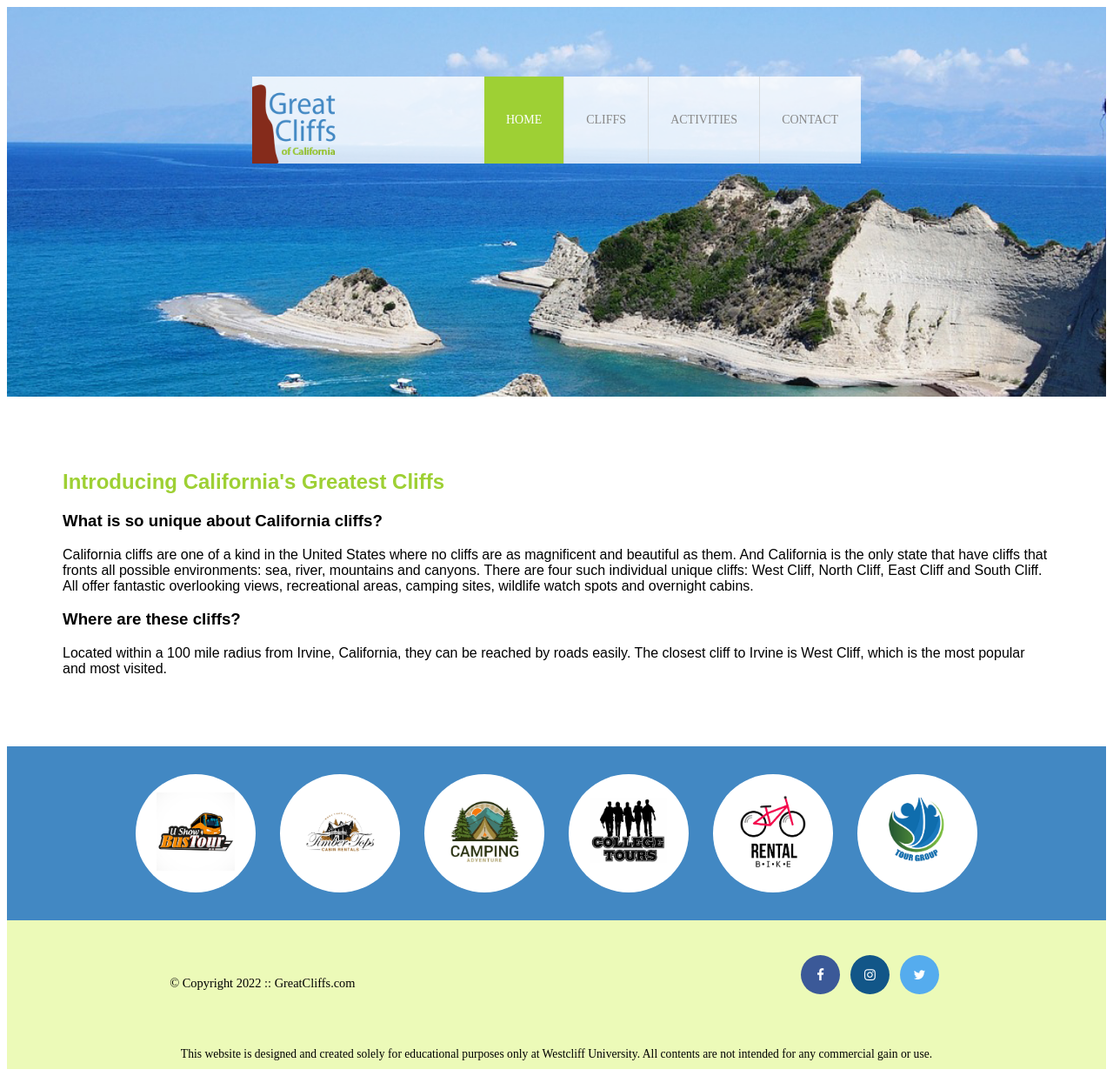
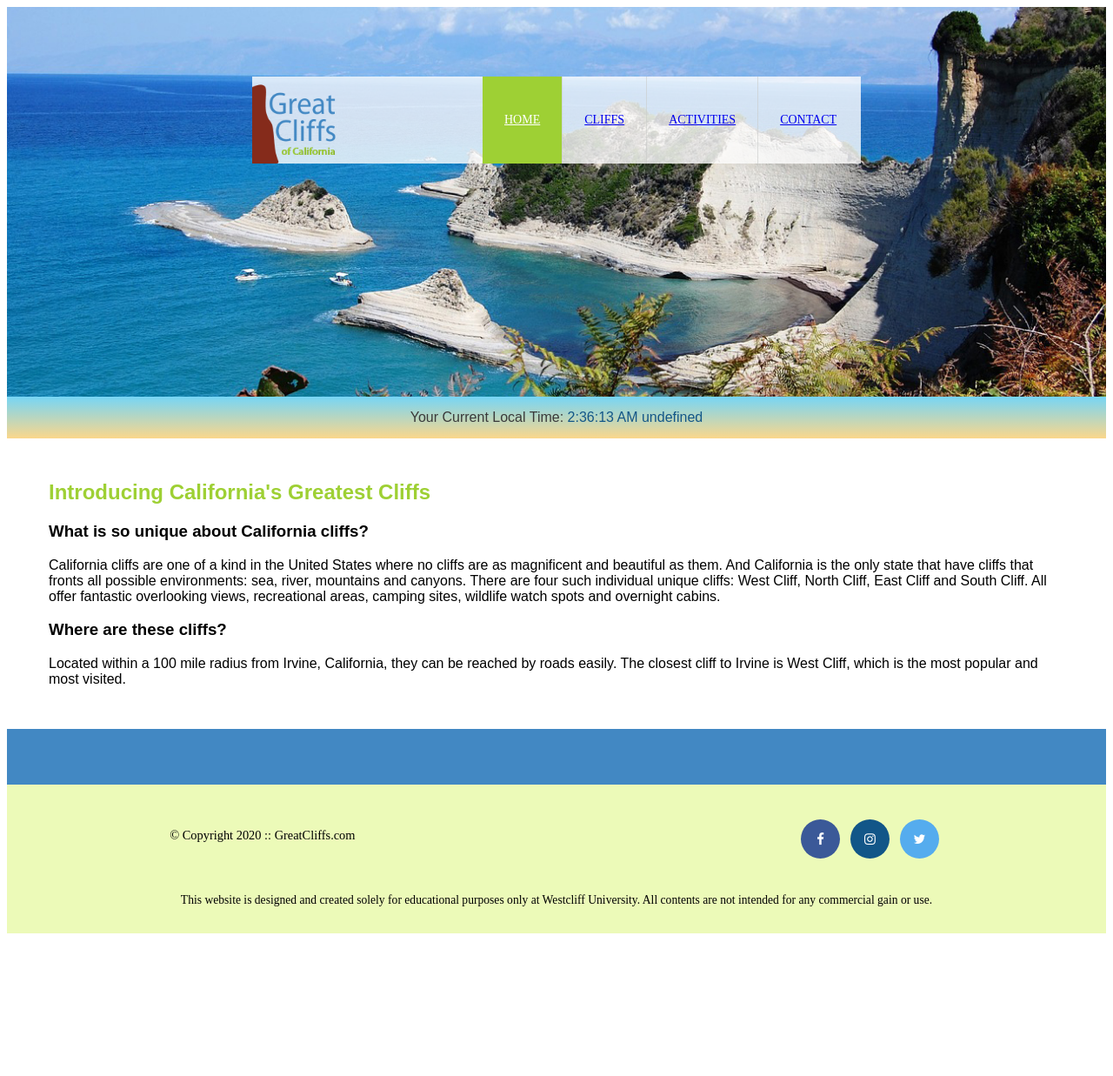
Before and after one commit to MortenJuul/M1-W1-D1-Homework, a plain HTML site: page index.html in a window 1280 px wide. Shown: the whole page at 87% size. After the commit the page ends 1081 px from the top, so only its background shows below. Drawn offline with Linux system fonts and the light colour scheme.

Commit message:
Added clock

```diff
--- a/index.html
+++ b/index.html
@@ -1,76 +1,54 @@
 <!DOCTYPE html>
 <html lang="en">
     <head>
-    <meta charset="UTF-8" />
-    <meta http-equiv="X-UA-Compatible" content="IE=edge" />
-    <meta name="viewport" content="width=device-width, initial-scale=1.0" />
+        <title>My first Website</title>
+        <meta charset="UTF-8">
+        <link rel="stylesheet" href="style.css">
         <link rel="stylesheet" href="https://cdnjs.cloudflare.com/ajax/libs/font-awesome/4.7.0/css/font-awesome.min.css">
-    <link rel="stylesheet" href="style.css">
-    <title>Great Cliffs</title>
+
     </head>
     <body id="home">
         <div id="container">
         <header>
-          <!-- <img src="./images/cliff_ocean.jpg" alt="Ocean View Cliff" width="1280" height="564"> -->
             <div class="main-header">
                 <div class="logo">
-            <img src="./images/logo.png" alt="Great Cloff's Logo" width="125">
+                    <img src="Images/logo.png" alt="Great Cliffs Logo" width="125">
                 </div>
                 <nav class="main-menu">
                     <ul>
-              <li class="active"><a href="./index.html">Home</a></li>
-              <li><a href="/gallery.html">Cliffs</a></li>
-              <li><a href="./activities.html">Activities</a></li>
-              <li><a href="./contact.html">Contact</a></li>
+                        <li class="active"><a href="index.html">Home</a></li>
+                        <li><a href="cliffs.html">Cliffs</a></li>
+                        <li><a href="activities.html">Activities</a></li>
+                        <li><a href="contact.html">Contact</a></li>
                     </ul>
                 </nav>
             </div>
         </header>
+        <section id="timeofday">
+            <span>Your Current Local Time: </span>
+            <span id="clock"></span>
+        </section>
         <main>
             <h2>Introducing California's Greatest Cliffs</h2>
             <h3>What is so unique about California cliffs?</h3>
-        <p>
-          California cliffs are one of a kind in the United States where no
-          cliffs are as magnificent and beautiful as them. And California is the
-          only state that have cliffs that fronts all possible environments:
-          sea, river, mountains and canyons. There are four such individual
-          unique cliffs: West Cliff, North Cliff, East Cliff and South Cliff.
-          All offer fantastic overlooking views, recreational areas, camping
-          sites, wildlife watch spots and overnight cabins.
-        </p>
+            <p>California cliffs are one of a kind in the United States where no cliffs are as magnificent and beautiful as them. And California is the only state that have cliffs that fronts all possible environments: sea, river, mountains and canyons. There are four such individual unique cliffs: West Cliff, North Cliff, East Cliff and South Cliff. All offer fantastic overlooking views, recreational areas, camping sites, wildlife watch spots and overnight cabins.</p>
             <h3>Where are these cliffs?</h3>
-        <p>
-          Located within a 100 mile radius from Irvine, California, they can be
-          reached by roads easily. The closest cliff to Irvine is West Cliff,
-          which is the most popular and most visited.
-        </p>
+            <p>Located within a 100 mile radius from Irvine, California, they can be reached by roads easily. The closest cliff to Irvine is West Cliff, which is the most popular and most visited.</p>
         </main>
         <section>
             <ul id="partners">
-          <li class="partner">
-            <img src="./images/partner-bustour.png" alt="Partner Bus tour">
-          </li>
-          <li class="partner">
-            <img src="./images/partner-cabinrental.png" alt="Partner Cabin Rental">
-          </li>
-          <li class="partner">
-            <img src="./images/partner-campingadv.png" alt="Partner Camping Adventures">
-          </li>
-          <li class="partner">
-            <img src="./images/partner-collegetours.png" alt="Partner Collage Tours">
-          </li>
-          <li class="partner">
-            <img src="./images/partner-rentalbike.png" alt="Partner Bike Rentals">
-          </li>
-          <li class="partner">
-            <img src="./images/partner-tourgroup.png" alt="Partner Tour Group">
-          </li>
+                <!-- <li class="partner"><img src="/Images/partners/partner-bustour.png" alt="Partner Bus Tours"></li>
+                <li class="partner"><img src="/Images/partners/partner-cabinrental.png" alt="Partner Cabin Rentals"></li>
+                <li class="partner"><img src="/Images/partners/partner-campingadv.png" alt="Partner Camping Adventure"></li>
+                <li class="partner"><img src="/Images/partners/partner-collegetours.png" alt="Partner Collage Tours"></li>
+                <li class="partner"><img src="/Images/partners/partner-rentalbike.png" alt="Partner Bike Rentals"></li>
+                <li class="partner"><img src="/Images/partners/partner-tourgroup.png" alt="Partner Tour Group"></li> -->
             </ul>
         </section>
         <footer>
             <div id="nondisclaimer">
                 <div class="copy">
-            <p>&copy; Copyright 2022 :: GreatCliffs.com</p>
+                    &copy; Copyright 2020 :: GreatCliffs.com
                 </div>
                 <div class="social">
                     <a href="#" class="fa fa-facebook"></a>
@@ -79,13 +57,13 @@
                 </div>
             </div>
             <div id="disclaimer">
-          <p>
-            This website is designed and created solely for educational purposes
-            only at Westcliff University. All contents are not intended for any
-            commercial gain or use.
-          </p>
+                <p>This website is designed and created solely for educational purposes only at Westcliff University. All contents are not intended for any commercial gain or use.</p>
             </div>
         </footer>
         </div>
+
+        <!-- JS code -->
+        <script type="text/javascript" src="js/clock.js"></script>
+        <script type="text/javascript" src="js/partners.js"></script>
     </body>
 </html>
--- /dev/null
+++ b/js/clock.js
@@ -0,0 +1,34 @@
+const currentTime = () => {
+    let d = new Date();
+    let hr = d.getHours();
+    let min = d.getMinutes();
+    let sec = d.getSeconds();
+    let ampm;
+    let utchr = d.getUTCHours();
+    let timeDiff = Math.abs(hr - utchr);
+    let timeZones = ["PT", "MT", "CT", "ET"];
+    let timeZone = timeZones[timeDiff - 16];
+
+    if (sec < 10) {
+        sec = "0" + sec;
+    }
+    if (min < 10) {
+        min = "0" + min;
+    }
+
+    if(hr === 12) {
+        ampm = "PM";
+    } else if (hr > 12) {
+        hr -= 12;
+        ampm = "PM";
+    } else {
+        ampm = "AM";
+    }
+    // Combine to string
+    let time = `${hr}:${min}:${sec} ${ampm} ${timeZone}`;
+    // Write time to element
+    document.getElementById("clock").innerText = time;
+    // Run once a second
+    setInterval(currentTime, 1000);
+}
+currentTime();
--- a/style.css
+++ b/style.css
@@ -6,16 +6,21 @@ header {
 }
 
 #home header {
-    background: no-repeat lightgrey url(images/cliff_ocean.jpg);
-    background-size: 1500px;
+    background: no-repeat lightgray url(Images/cliff_ocean.jpg);
+    background-size: 100%;
+    background-position: center;
 }
+
 #activities header {
-    background: no-repeat lightgrey url(images/runfly.jpg);
-    background-size: 1500px;
+    background: no-repeat lightgray url(Images/runfly.jpg);
+    background-size: 100%;
+    background-position: center;
 }
+
 #contact header {
-    background: no-repeat lightgrey url(images/cliff_rock.jpg);
-    background-size: 1500px;
+    background: no-repeat lightgray url(Images/cliff_rock.jpg);
+    background-size: 100%;
+    background-position: center;
 }
 
 .main-header {
@@ -32,15 +37,16 @@ header {
     margin: 0 2em 0 0;
     float: left;
 }
-/* Navigation */
+
+/* Main menu */
 .main-menu {
-    margin-left: 227px;
+    margin-left: 225px;
     font-weight: 400;
 }
 
 .main-menu ul li {
     list-style-type: none;
-    display: inline;
+    display: block;
     float: left;
     padding-left: 25px;
     padding-right: 25px;
@@ -50,7 +56,7 @@ header {
     font-size: 14px;
 }
 
-.main-menu ul li a {
+.main-menu ul li {
     text-decoration: none;
     color: #888;
 }
@@ -58,26 +64,35 @@ header {
 .main-menu ul li a:hover {
     color: #9ed034;
 }
+
 .main-menu ul li.active {
-    background: #9ed034;
+    background:  #9ed034;
     border: none;
 }
+
 .main-menu ul li.active a {
     color: #fff;
 }
 
+/* Live clock */
+#timeofday {
+    background: linear-gradient(0deg, rgba(251, 215, 139, 1) 0%, rgba(118, 213, 245, 1) 100%);
+    padding: 15px 0;
+    text-align: center;
+    font-family: Arial, Helvetica, sans-serif;
+    color: #3a3a3a;
+}
+#clock {
+    color: #125688;
+}
+
 /* Main */
 main {
-    padding: 4em;
     font-family: Arial, Helvetica, sans-serif;
+    margin: 3em;
 }
-
-main h2 {
+h1, h2 {
     color: #9ed034;
-}
-
-main h3 {
-    font-weight: bold;
 }
 
 /* Partners */
@@ -101,7 +116,7 @@ section #partners .partner {
     border-radius: 50%;
 }
 
-section #partners .partner img {
+section #partners .partner img{
     width: 90px;
     height: 90px;
 }
@@ -113,26 +128,29 @@ footer {
     padding-bottom: 1em;
     background-color: #ecfab8;
 }
+
 footer #nondisclaimer .copy {
     padding: 3.5em 3.5em 3.5em 13em;
     float: left;
     font-size: 0.9em;
 }
+
 footer #nondisclaimer .social {
     padding: 2.5em;
+    margin-right: 9.25em;
     float: right;
-    margin-right: 9.25em;
 }
 
 footer #disclaimer {
     clear: both;
 }
 
-footer #disclaimer p {
+footer #disclaimer p{
     font-size: 0.85em;
     text-align: center;
 }
 
+/* Social Icons */
 footer #nondisclaimer .social .fa {
     padding: 15px;
     font-size: 15px;
@@ -152,13 +170,13 @@ footer #nondisclaimer .social .fa-facebook {
     color: white;
 }
 
-footer #nondisclaimer .social .fa-twitter {
-    background: #55acee;
+footer #nondisclaimer .social .fa-instagram {
+    background: #125688;
     color: white;
 }
 
-footer #nondisclaimer .social .fa-instagram {
-    background: #125688;
+footer #nondisclaimer .social .fa-twitter {
+    background: #55acee;
     color: white;
 }
 
@@ -167,6 +185,7 @@ table {
     width: 1000px;
     margin: 4em auto 0 auto;
 }
+
 caption {
     background: #852b1b;
     height: 40px;
@@ -175,28 +194,37 @@ caption {
     font-weight: bold;
     padding-top: 1em;
 }
+
 thead {
     background: #bde1ff;
 }
+
 tbody {
     background: #eeffe6;
     text-align: center;
 }
+
 th, td {
     width: 225px;
     height: 75px;
     vertical-align: middle;
     border: solid 1px #852b1b;
 }
+
 th:first-child {
     width: 125px;
     height: 50px;
-    background: #4977d1;
+    background: #4977D1;
     color: #fff;
 }
+
 td:first-child {
     font-weight: bold;
     background: #bde1ff;
+}
+
+.cell-highlight {
+   background-color: #9ed034;
 }
 
 /* Contact */
```
Lines whose indentation alone changed are shown as unchanged.
